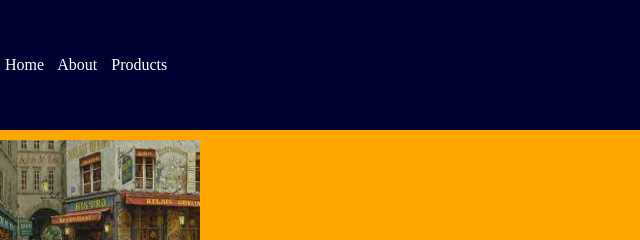
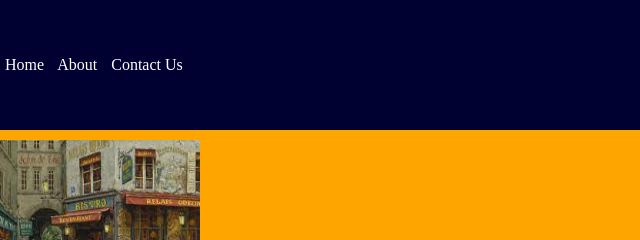
Before and after one commit to njayinla/cit_21200_pitch, a plain HTML site: page about.html in a window 1280 px wide. Shown: the top 240 px of the page, 0-640 px from the left. Drawn offline with Linux system fonts and the light colour scheme.

Commit message:
Update about.html

```diff
--- a/about.html
+++ b/about.html
@@ -10,7 +10,7 @@
     <div class="menu">
         <a href="index.html">Home</a>
         <a href="about.html">About</a>
-        <a href="#">Products</a>
+        <a href="#">Contact Us</a>
     </div>
 
 
```
